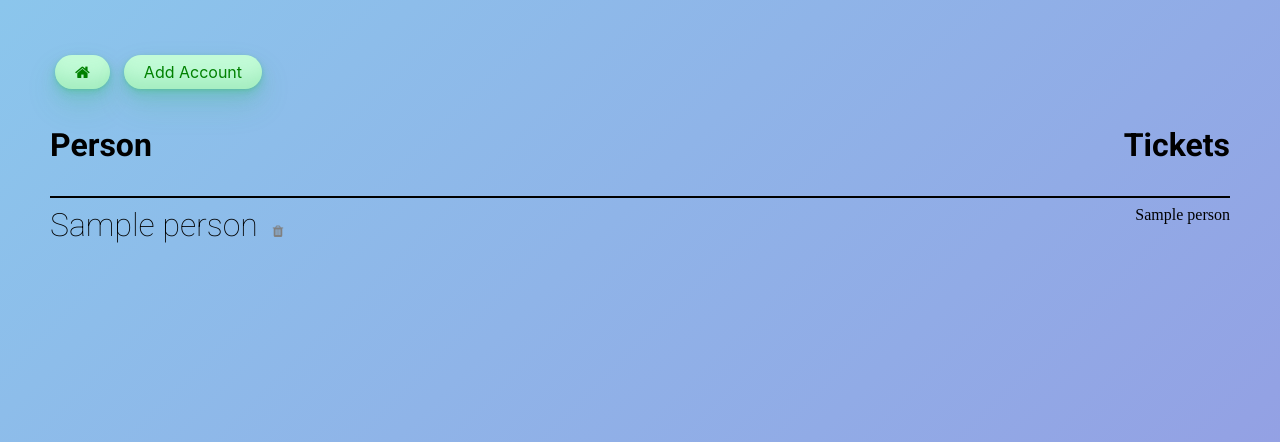
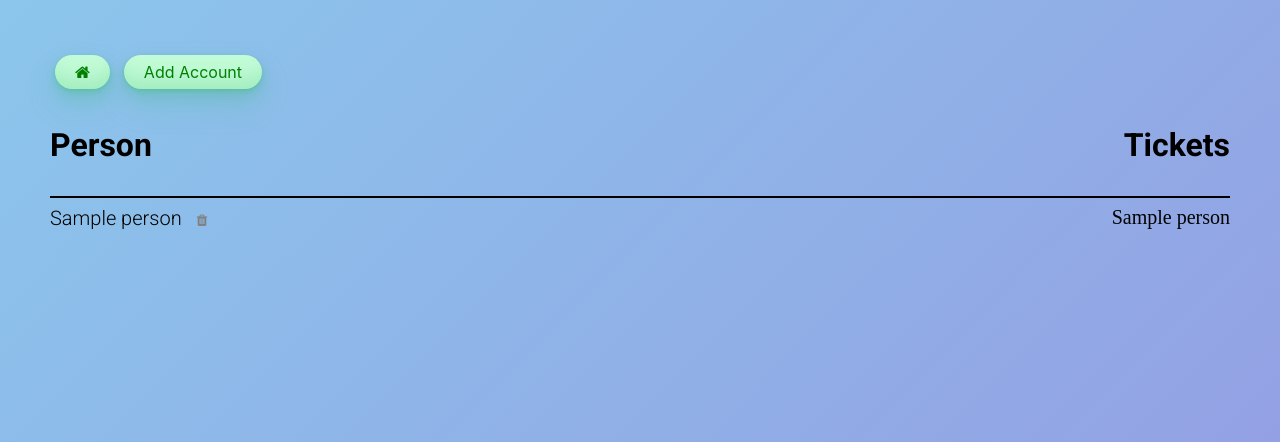
Before and after one commit to hjzres/Passport, a Flask app: template Passport/templates/accounts.html in a window 1280 px wide. Shown: the top 442 px of the page. Run offline with Flask 3, Linux system fonts and the light colour scheme; the template is opened without the code that fills it: most values are stand-ins (such as "Sample title", 1, 10 or a date in 2020).

Commit message:
changed size of account text

```diff
--- a/Passport/static/styles/style.css
+++ b/Passport/static/styles/style.css
@@ -16,7 +16,12 @@ p{
     font-style: normal;
 }
 
-.list, .looks{
+.looks{
+    font-weight: 350;
+}
+
+.list{
+    font-size:20px;
     font-weight: 350;
 }
 
--- a/Passport/templates/accounts.html
+++ b/Passport/templates/accounts.html
@@ -19,9 +19,9 @@
       <form method="post">
         <input type="hidden" name="_method" value="PUT">
         <input type="hidden" name="name" value="{{ person }}">
-          <p class="inline">{{ person }}</p>
+          <p class="inline list">{{ person }}</p>
           <button class="clear"><i class="fa fa-trash"></i></button>
-          <span class="right-side">{{ cache[person] }}</span>
+          <span class="right-side list">{{ cache[person] }}</span>
       </form>
     {% endfor %}
 
```
